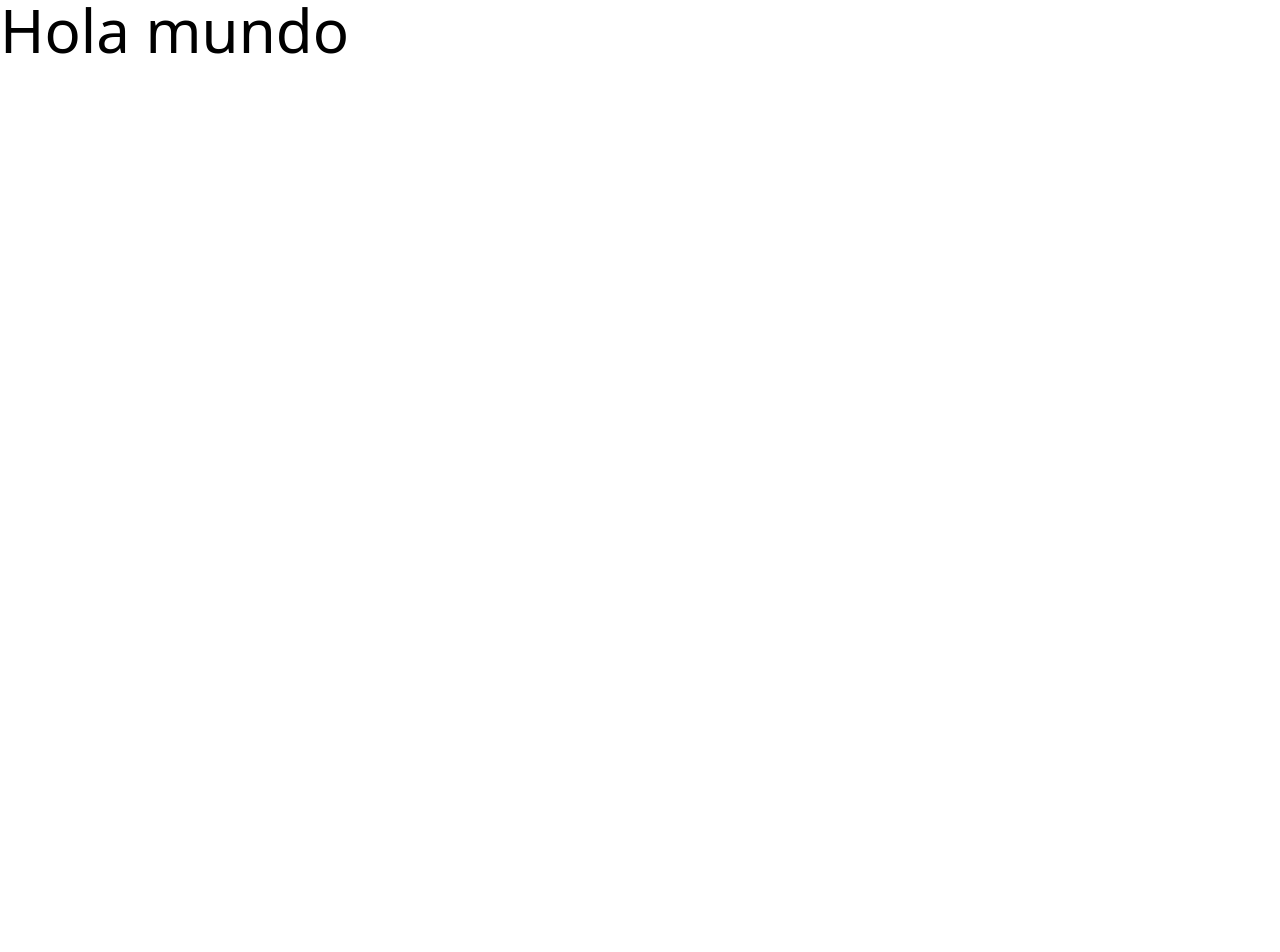
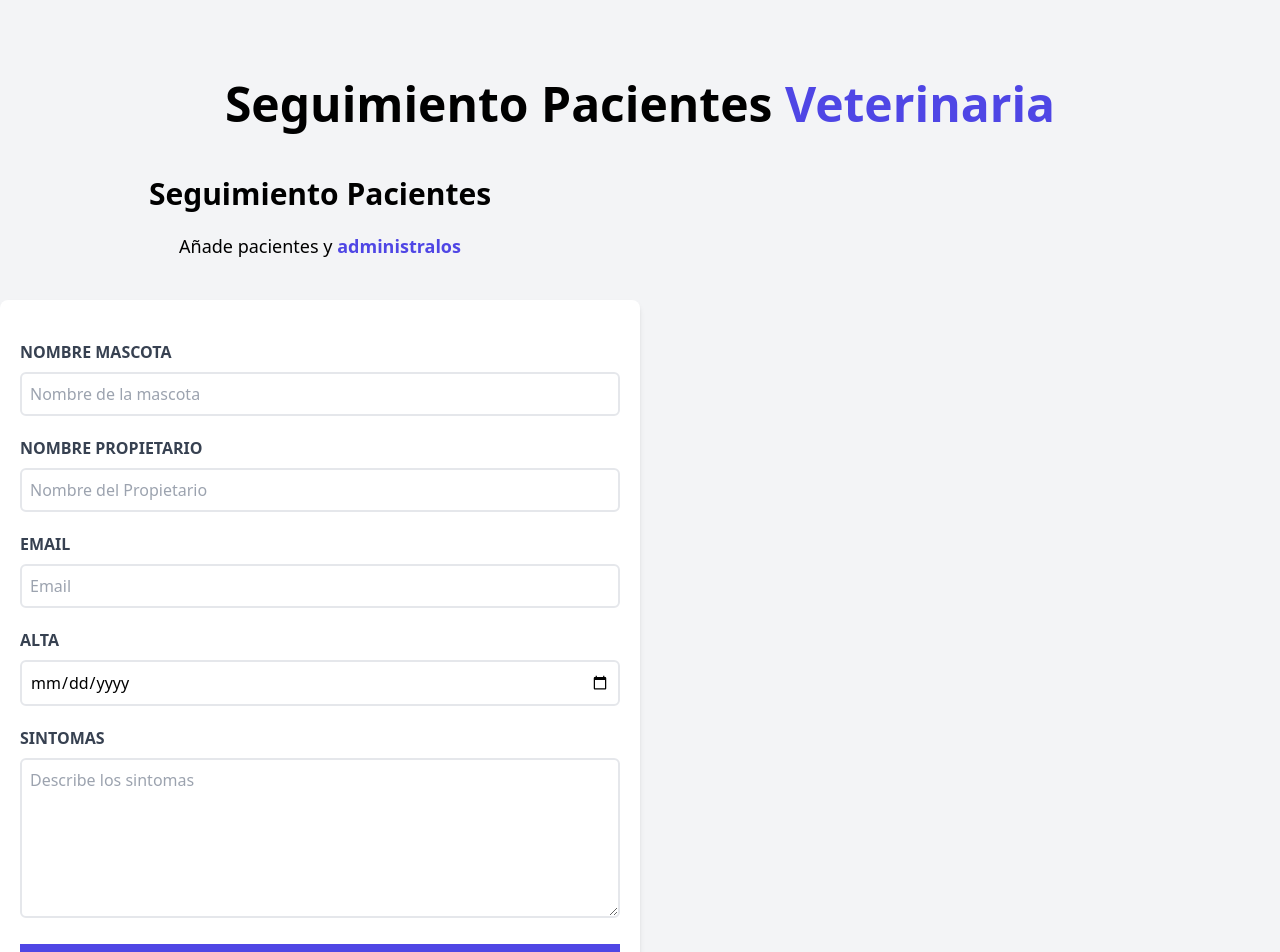
Before and after one commit to EliasCode79/apuntes-vue, a Vue app in the folder administracion-paciente-veterinaria/: page / in a window 1280 px wide. Shown: the top 952 px of the page. Before the commit the page ends 800 px from the top, so only its background shows below. Built offline with nearby package versions, Linux system fonts and the light colour scheme.

Commit message:
feat: se agrego un evento modificardor, @submit.prevent: este evitar q el formulario se envio por defecto

```diff
--- a/administracion-paciente-veterinaria/index.html
+++ b/administracion-paciente-veterinaria/index.html
@@ -1,12 +1,12 @@
-<!doctype html>
+<!DOCTYPE html>
 <html lang="en">
 	<head>
 		<meta charset="UTF-8" />
 		<link rel="icon" type="image/svg+xml" href="/vite.svg" />
 		<meta name="viewport" content="width=device-width, initial-scale=1.0" />
-    <title>Vite + Vue</title>
+		<title>Administrador de pacientes</title>
 	</head>
-  <body>
+	<body class="bg-gray-100 h-screen">
 		<div id="app"></div>
 		<script type="module" src="/src/main.js"></script>
 	</body>
--- a/administracion-paciente-veterinaria/src/App.vue
+++ b/administracion-paciente-veterinaria/src/App.vue
@@ -1,5 +1,12 @@
-<script setup></script>
-
+<script setup>
+import Header from './components/Header.vue';
+import Formulario from './components/Formulario.vue';
+</script>
 <template>
-	<h1 class="text-6xl">Hola mundo</h1>
+	<div class="container mx-auto mt-20">
+		<Header />
+		<div class="mt-12 md:flex mx-auto">
+			<Formulario />
+		</div>
+	</div>
 </template>
--- /dev/null
+++ b/administracion-paciente-veterinaria/src/components/Formulario.vue
@@ -0,0 +1,80 @@
+<script setup>
+import { reactive } from 'vue';
+const paciente = reactive({
+	nombre: '',
+	propietario: '',
+	email: '',
+	alta: '',
+	sintomas: '',
+});
+
+const validar = () => {
+	console.log('validando..');
+};
+</script>
+<template>
+	<div class="md:w-1/2">
+		<h2 class="font-black text-3xl text-center">Seguimiento Pacientes</h2>
+
+		<p class="text-lg mt-5 text-center mb-10">
+			Añade pacientes y <span class="text-indigo-600 font-bold">administralos</span>
+		</p>
+		<form class="bg-white shadow-md rounded-lg py-10 px-5 mb-10" @submit.prevent="validar">
+			<div class="mb-5">
+				<label for="mascota" class="block text-gray-700 uppercase font-bold">Nombre Mascota</label>
+				<input
+					class="border-2 w-full p-2 mt-2 placeholder-gray-400 rounded-md"
+					id="mascota"
+					type="text"
+					placeholder="Nombre de la mascota"
+					v-model="paciente.nombre"
+				/>
+			</div>
+			<div class="mb-5">
+				<label for="propietario" class="block text-gray-700 uppercase font-bold">Nombre Propietario</label>
+				<input
+					class="border-2 w-full p-2 mt-2 placeholder-gray-400 rounded-md"
+					id="propietario"
+					type="text"
+					placeholder="Nombre del Propietario"
+					v-model="paciente.propietario"
+				/>
+			</div>
+			<div class="mb-5">
+				<label for="email" class="block text-gray-700 uppercase font-bold">Email</label>
+				<input
+					class="border-2 w-full p-2 mt-2 placeholder-gray-400 rounded-md"
+					id="email"
+					type="email"
+					placeholder="Email"
+					v-model="paciente.email"
+				/>
+			</div>
+			<div class="mb-5">
+				<label for="alta" class="block text-gray-700 uppercase font-bold">Alta</label>
+				<input
+					v-model="paciente.alta"
+					class="border-2 w-full p-2 mt-2 placeholder-gray-400 rounded-md"
+					id="alta"
+					type="date"
+				/>
+			</div>
+			<div class="mb-5">
+				<label for="sintomas" class="block text-gray-700 uppercase font-bold">Sintomas</label>
+				<textarea
+					v-model="paciente.sintomas"
+					class="border-2 w-full p-2 mt-2 placeholder-gray-400 rounded-md h-40"
+					id="sintomas"
+					type="text"
+					placeholder="Describe los sintomas"
+				/>
+			</div>
+
+			<input
+				type="submit"
+				class="bg-indigo-600 w-full p-3 text-white uppercase font-bold hover:bg-indigo-800 cursor-pointer transition-colors"
+				value="Registrar Paciente"
+			/>
+		</form>
+	</div>
+</template>
--- /dev/null
+++ b/administracion-paciente-veterinaria/src/components/Header.vue
@@ -0,0 +1,5 @@
+<template>
+	<h1 class="font-black text-5xl text-center">
+		Seguimiento Pacientes <span class="text-indigo-600">Veterinaria</span>
+	</h1>
+</template>
```
Lines whose indentation alone changed are shown as unchanged.
